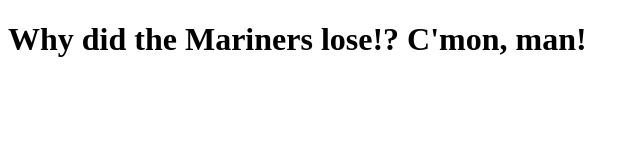
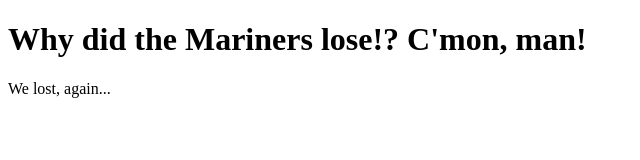
Before and after one commit to tatsuroaoki/tech-article, a plain HTML site: page index.html in a window 1280 px wide. Shown: the whole page, without its empty margins (0-640 px from the left). Drawn offline with Linux system fonts and the light colour scheme.

Commit message:
Added body

```diff
--- a/index.html
+++ b/index.html
@@ -6,5 +6,6 @@
     </head>
     <body>
         <h1> Why did the Mariners lose!? C'mon, man! </h1>
+					<p>We lost, again...</p>
     </body>
 </html>
```
